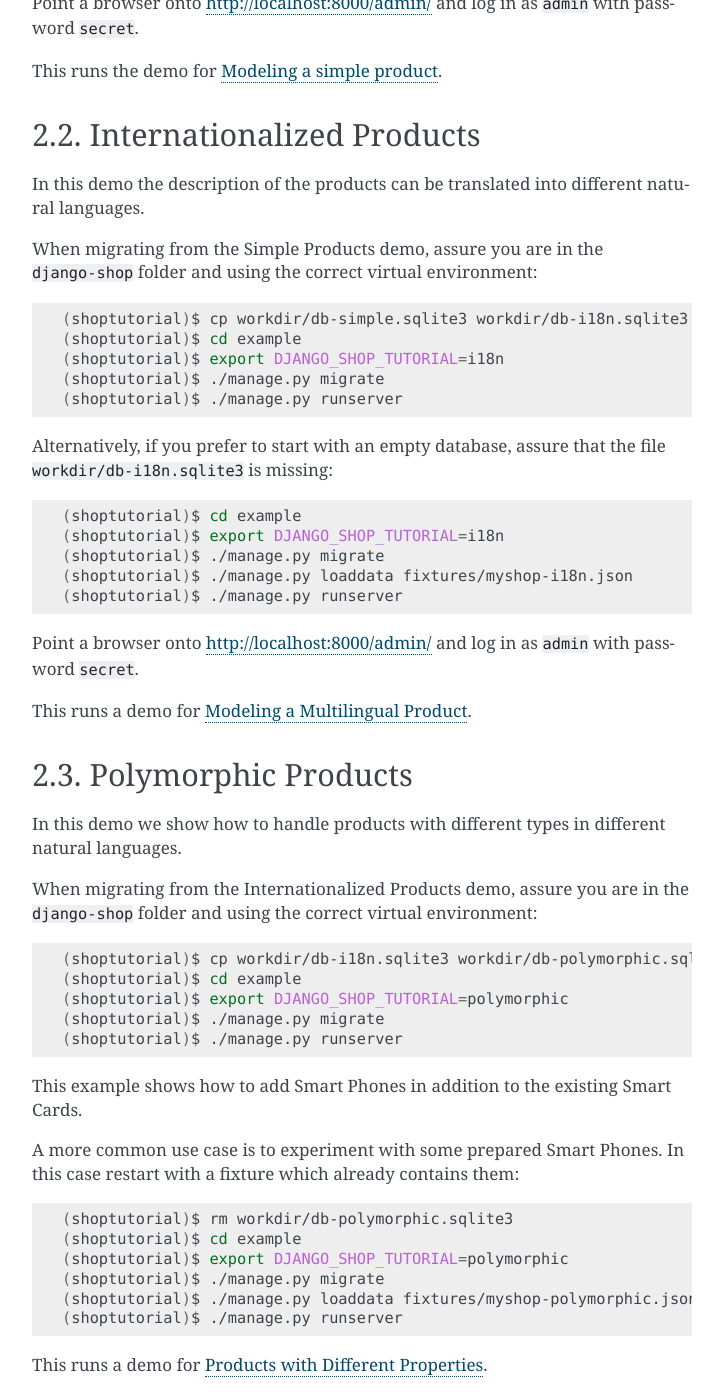
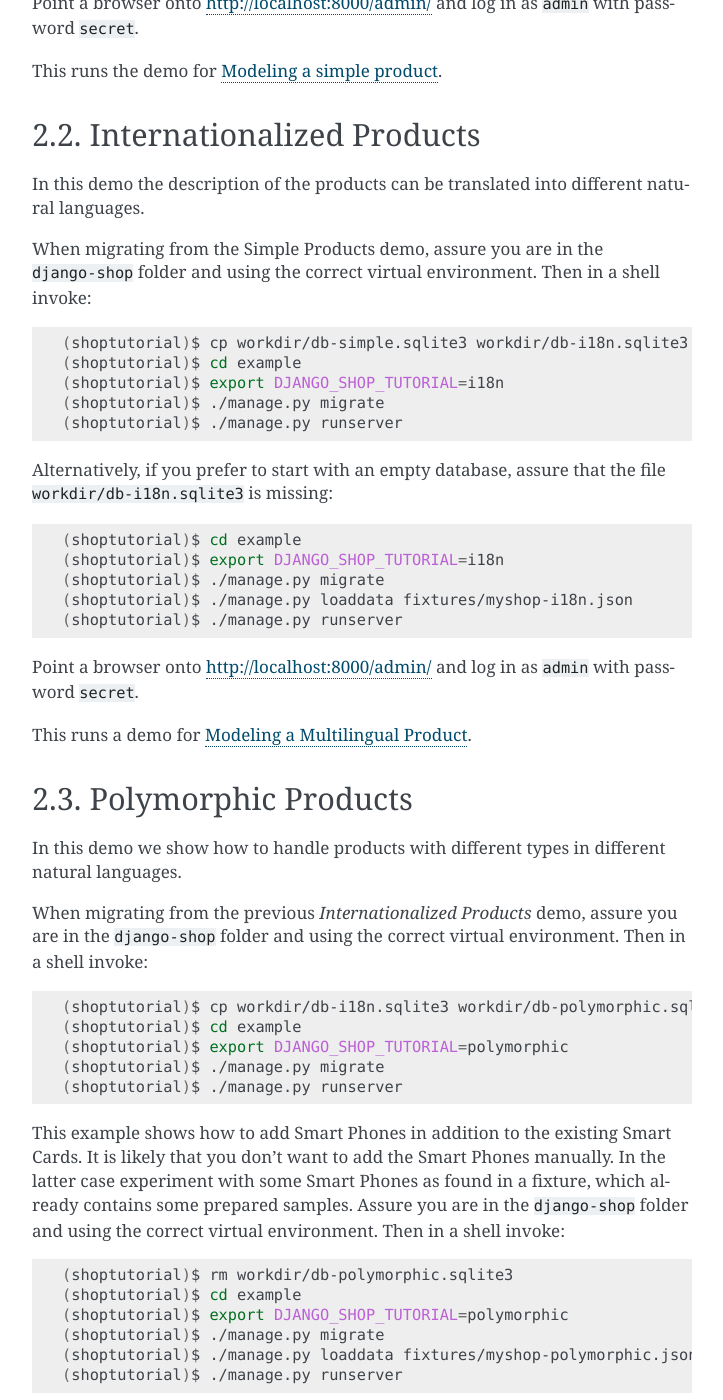
Before and after one commit to joker-softdev/django_shop, a Sphinx documentation site: the page built from docs/tutorial/quickstart.rst, in a window 1280 px wide and 1400 px high, scrolled down 934 px. Shown: the whole window, without its empty margins (388-1111 px from the left). Built offline with Sphinx 7.4.7, drawn with Linux system fonts in a browser that asks for light colours; some of the changed text lies outside the part shown.

Commit message:
updated docs

```diff
--- a/docs/tutorial/quickstart.rst
+++ b/docs/tutorial/quickstart.rst
@@ -32,7 +32,8 @@ django-polymorphic_ app.
 Simple Product Demo
 ===================
 
-Assure you are in the ``django-shop`` folder and using the correct virtual environment.
+Assure you are in the ``django-shop`` folder and using the correct virtual environment. Then in a
+shell invoke:
 
 .. code-block:: shell
 
@@ -53,7 +54,7 @@ Internationalized Products
 In this demo the description of the products can be translated into different natural languages.
 
 When migrating from the Simple Products demo, assure you are in the ``django-shop`` folder and
-using the correct virtual environment:
+using the correct virtual environment. Then in a shell invoke:
 
 .. code-block:: shell
 
@@ -84,8 +85,8 @@ Polymorphic Products
 
 In this demo we show how to handle products with different types in different natural languages.
 
-When migrating from the Internationalized Products demo, assure you are in the ``django-shop``
-folder and using the correct virtual environment:
+When migrating from the previous *Internationalized Products* demo, assure you are in the
+``django-shop`` folder and using the correct virtual environment. Then in a shell invoke:
 
 .. code-block:: shell
 
@@ -95,10 +96,10 @@ folder and using the correct virtual environment:
 	(shoptutorial)$ ./manage.py migrate
 	(shoptutorial)$ ./manage.py runserver
 
-This example shows how to add Smart Phones in addition to the existing Smart Cards.
-
-A more common use case is to experiment with some prepared Smart Phones. In this case restart with
-a fixture which already contains them:
+This example shows how to add Smart Phones in addition to the existing Smart Cards. It is likely
+that you don't want to add the Smart Phones manually. In the latter case experiment with some
+Smart Phones as found in a fixture, which already contains some prepared samples. Assure you are in
+the ``django-shop`` folder and using the correct virtual environment. Then in a shell invoke:
 
 .. code-block:: shell
 
```
Also changed, not shown: docs/reference/cart-modifiers.rst (+4 -4 lines).
